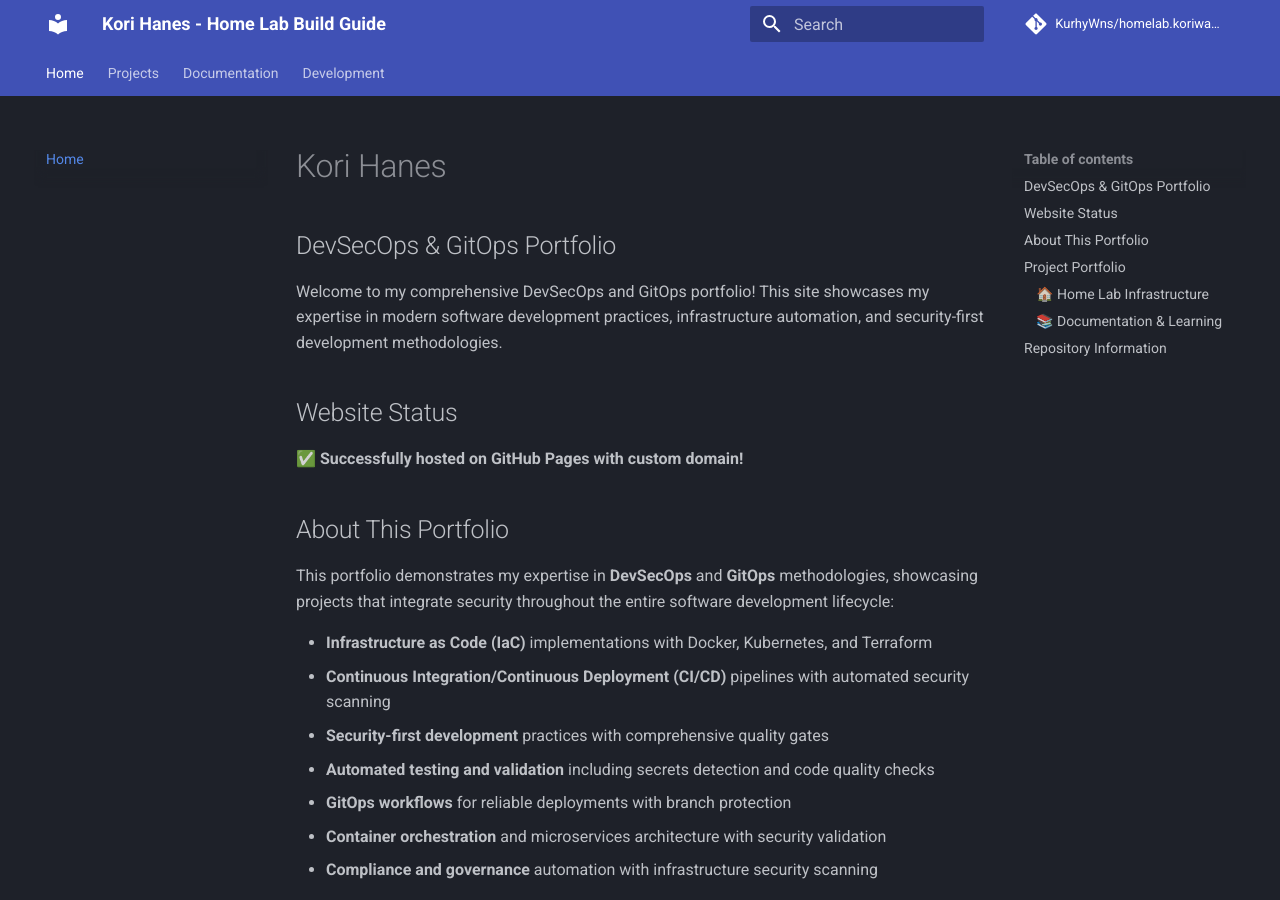
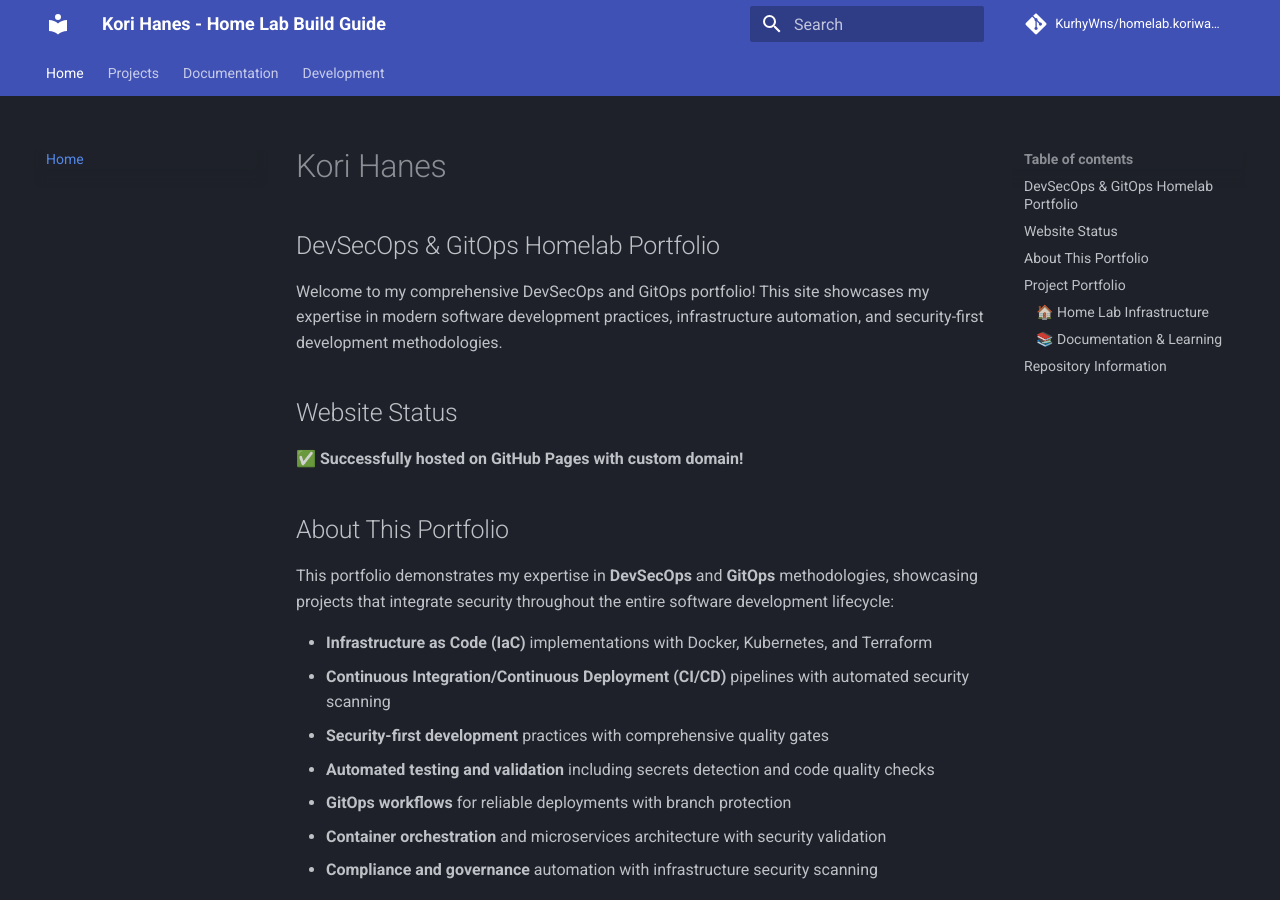
Before and after one commit to KurhyWns/homelab.koriwayne, an MkDocs documentation site: the page built from docs/index.md, in a window 1280 px wide and 900 px high. Built offline with MkDocs 1.6.1 and Material for MkDocs 9.7.7, drawn with Linux system fonts in a browser that asks for light colours; comment, search, counter and statistics services are not loaded.

```diff
--- a/docs/index.md
+++ b/docs/index.md
@@ -1,5 +1,5 @@
 # Kori Hanes
-## DevSecOps & GitOps Portfolio
+## DevSecOps & GitOps Homelab Portfolio
 
 Welcome to my comprehensive DevSecOps and GitOps portfolio! This site showcases my expertise in modern software development practices, infrastructure automation, and security-first development methodologies.
 
```
